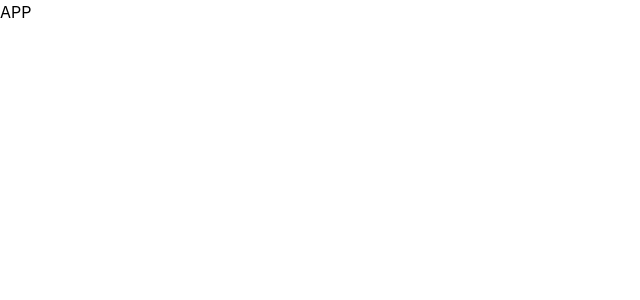
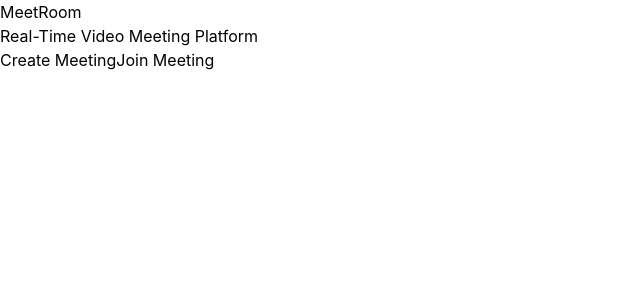
Before and after one commit to Siddhesh-Agare/MeetRoom, a React app in the folder frontend/: page / in a window 1280 px wide. Shown: the top 300 px of the page, without its empty margins (0-640 px from the left). Built offline with nearby package versions, Linux system fonts and the light colour scheme; the HTML template or start-up script is replaced by a standard one.

Commit message:
feat: add routing and pages for meeting functionality

```diff
--- a/frontend/src/App.jsx
+++ b/frontend/src/App.jsx
@@ -1,9 +1,21 @@
 import React from 'react'
+import { BrowserRouter, Routes, Route } from 'react-router-dom'
+import Home from './pages/home'
+import CreateMeeting from './pages/CreateMeeting'
+import JoinMeeting from './pages/JoinMeeting'
+import MeetingRoom from './pages/MeetingRoom'
 
 const App = () => {
   return (
     <div>
-      APP
+      <BrowserRouter>
+      <Routes>
+        <Route path="/" element={<Home/>}/>
+        <Route path='/create' element={<CreateMeeting/>}/>
+        <Route path='/join' element={<JoinMeeting/>}/>
+        <Route path='/meeting/:meetingId' element={<MeetingRoom/>}/>
+      </Routes>
+      </BrowserRouter>
     </div>
   )
 }
--- /dev/null
+++ b/frontend/src/pages/CreateMeeting.jsx
@@ -0,0 +1,11 @@
+import React from 'react'
+
+const CreateMeeting = () => {
+  return (
+    <div>
+      Create meeting
+    </div>
+  )
+}
+
+export default CreateMeeting
--- /dev/null
+++ b/frontend/src/pages/Home.jsx
@@ -0,0 +1,15 @@
+import React from 'react'
+
+const Home = () => {
+  return (
+    <div>
+      <h1>MeetRoom</h1>
+      <p>Real-Time Video Meeting Platform</p>
+
+      <button>Create Meeting</button>
+      <button>Join Meeting</button>
+    </div>
+  )
+}
+
+export default Home
--- /dev/null
+++ b/frontend/src/pages/JoinMeeting.jsx
@@ -0,0 +1,11 @@
+import React from 'react'
+
+const JoinMeeting = () => {
+  return (
+    <div>
+      JoinMeeting
+    </div>
+  )
+}
+
+export default JoinMeeting
--- /dev/null
+++ b/frontend/src/pages/MeetingRoom.jsx
@@ -0,0 +1,11 @@
+import React from 'react'
+
+const MeetingRoom = () => {
+  return (
+    <div>
+      MeetingRoom
+    </div>
+  )
+}
+
+export default MeetingRoom
```
